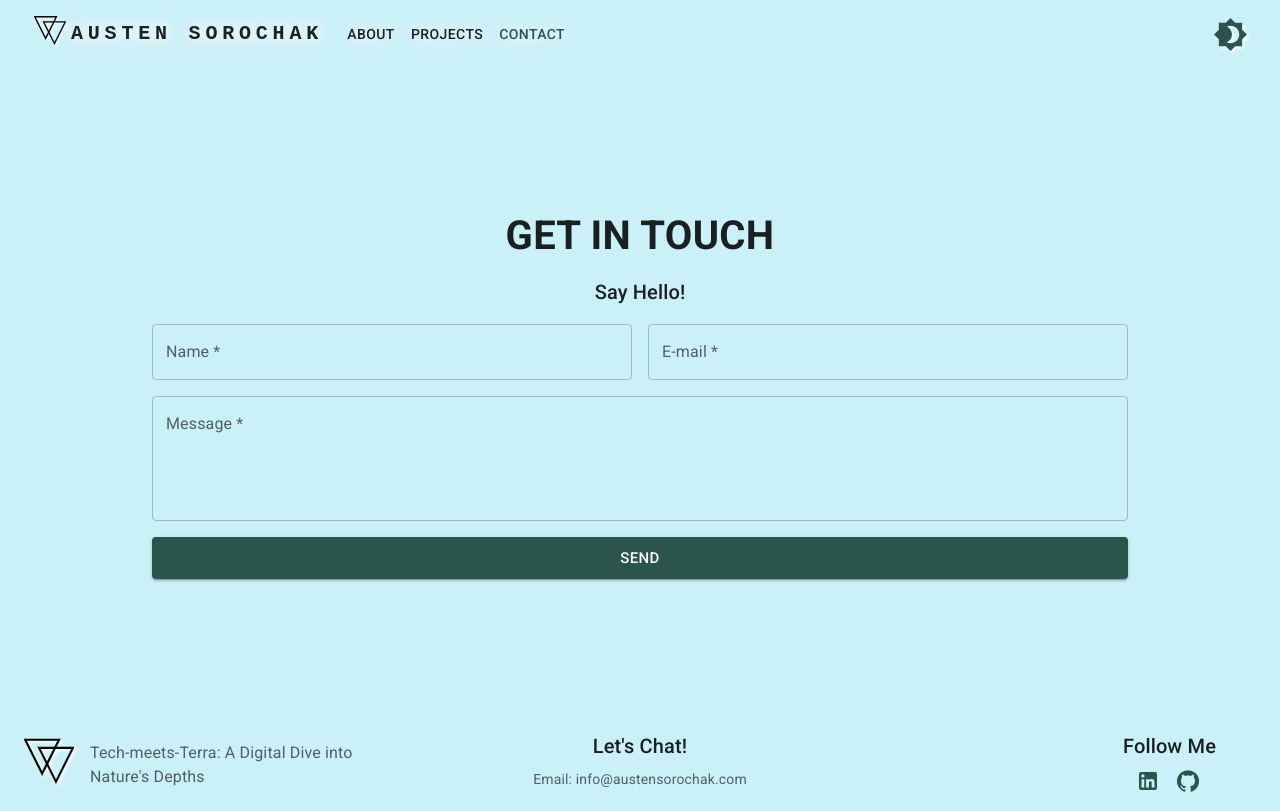
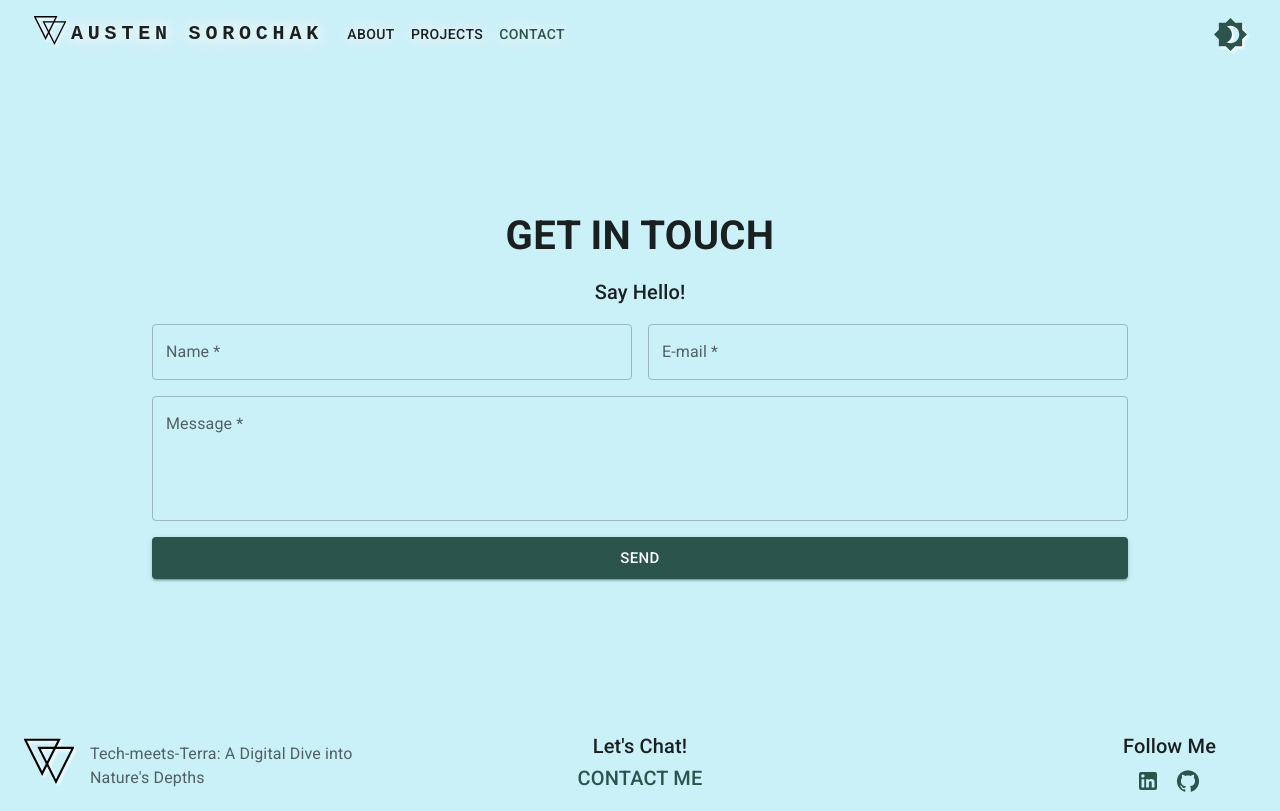
Before and after one commit to sorochak/portfolio-website, a React (Create React App) app: page /portfolio-website/contact in a window 1280 px wide. Built offline with nearby package versions, Linux system fonts and the light colour scheme.

Commit message:
update footer contact link

```diff
--- a/src/components/Footer.jsx
+++ b/src/components/Footer.jsx
@@ -1,5 +1,12 @@
 import { Link as RouterLink } from "react-router-dom";
-import { Box, Typography, Container, Grid, useMediaQuery } from "@mui/material";
+import {
+  Box,
+  Typography,
+  Container,
+  Grid,
+  useMediaQuery,
+  Button,
+} from "@mui/material";
 import Link from "@mui/material/Link";
 import { LinkedIn, GitHub } from "@mui/icons-material";
 import { useTheme } from "@mui/material/styles";
@@ -67,17 +74,39 @@ const Footer = () => {
             sm={isMobile ? 6 : 4}
             sx={{ textAlign: isMobile ? "center" : "inherit" }}
           >
+            <Box
+              sx={{
+                display: "flex",
+                flexDirection: "column",
+                alignItems: "center",
+              }}
+            >
               <Typography
                 variant="h6"
                 color="text.primary"
-              gutterBottom
+                gutterBottom={false}
                 align="center"
               >
                 Let's Chat!
               </Typography>
-            <Typography variant="body2" color="text.secondary" align="center">
-              Email: info@austensorochak.com
+              <Typography
+                variant="h6"
+                color="primary"
+                gutterBottom
+                align="center"
+                component={RouterLink}
+                to="/contact"
+                sx={{
+                  cursor: "pointer",
+                  textDecoration: "none",
+                  "&:hover": {
+                    transform: "scale(1.1)",
+                  },
+                }}
+              >
+                CONTACT ME
               </Typography>
+            </Box>
           </Grid>
           <Grid
             item
```
Lines whose indentation alone changed are shown as unchanged.
